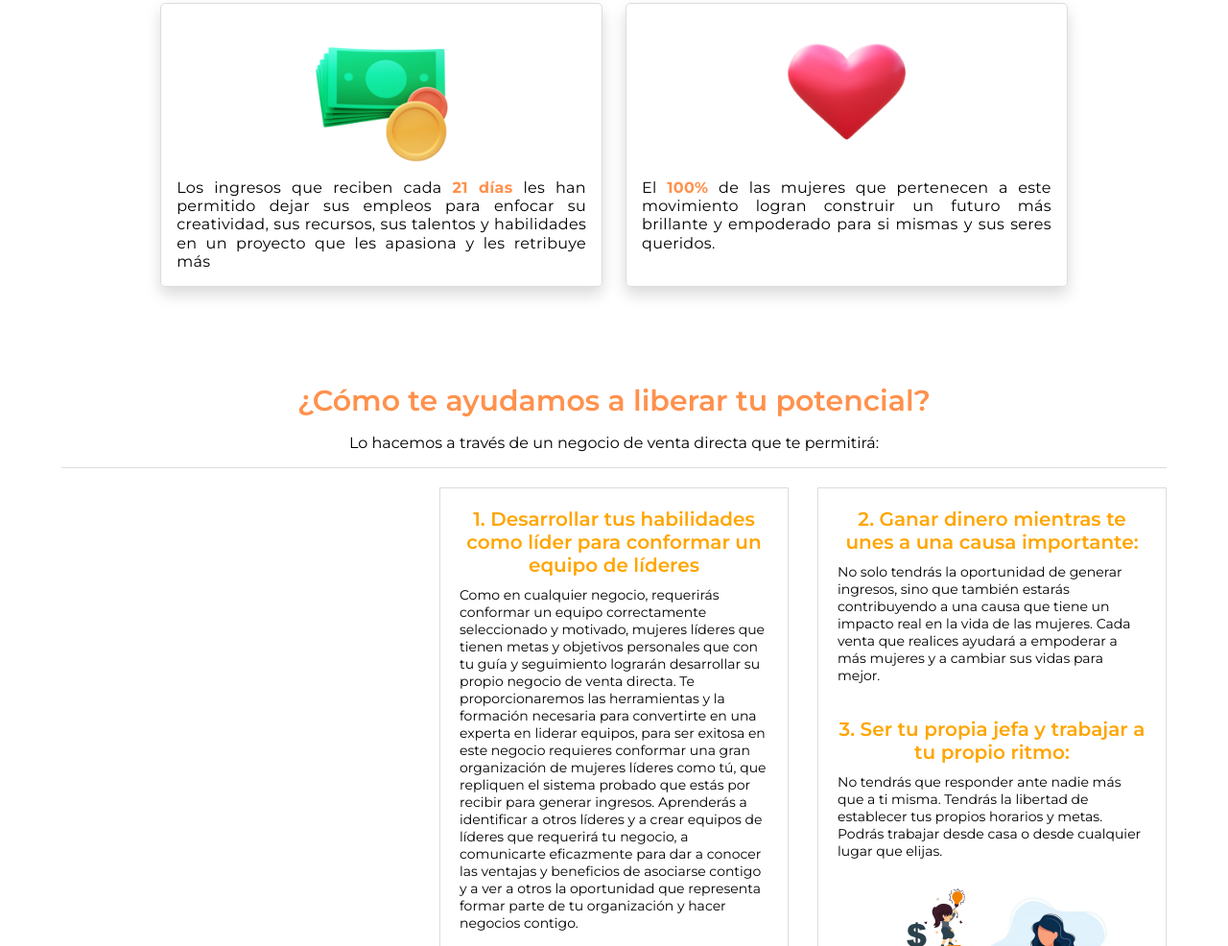
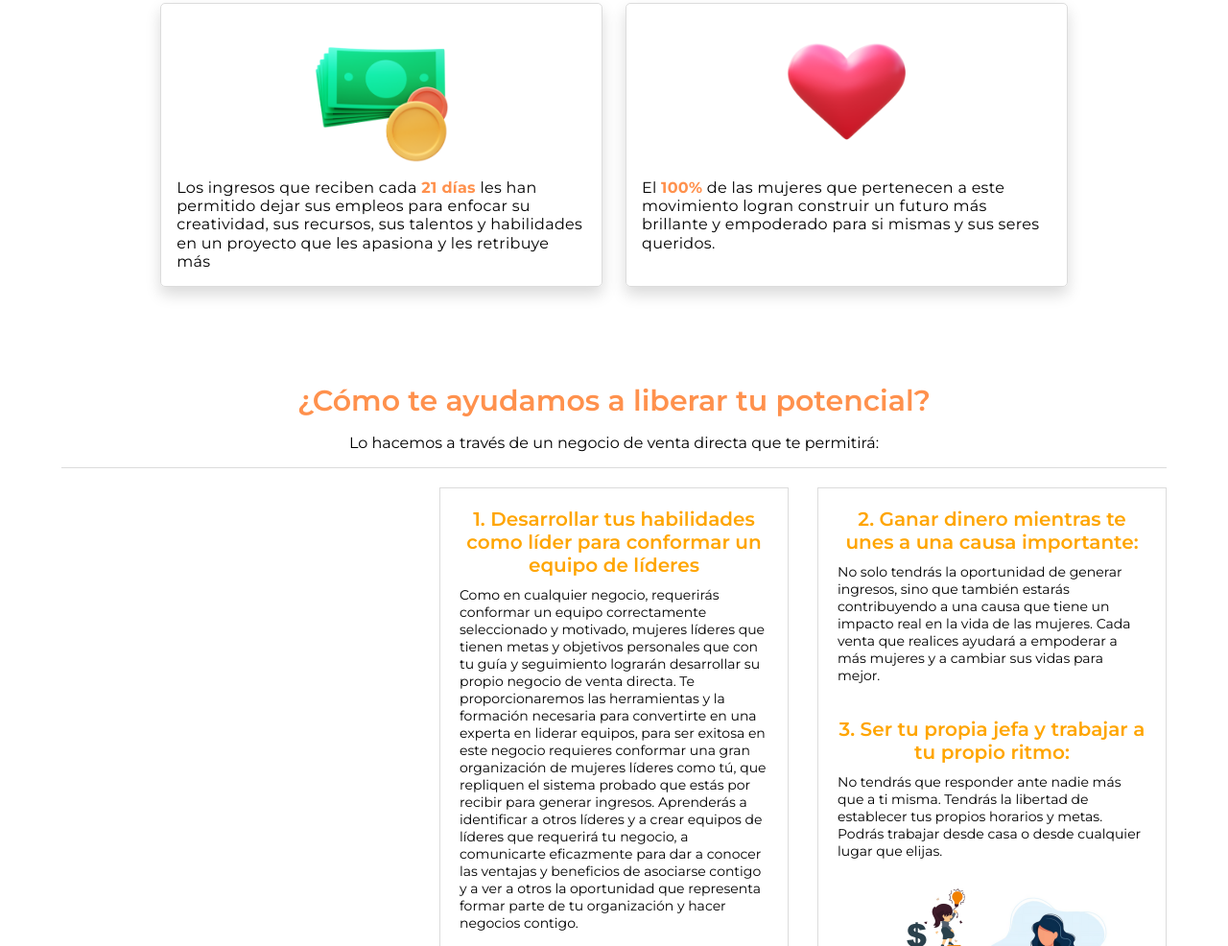
Before and after one commit to Denilcecaes24/sharing-mind-mujeres-emp, a plain HTML site: page index.html in a window 1280 px wide. Shown: the part 4301-5287 px from the top of the page at 96% size. Drawn offline with nearby package versions, Linux system fonts and the light colour scheme.

Commit message:
Update class in index.html

```diff
--- a/index.html
+++ b/index.html
@@ -310,7 +310,7 @@
                           <img src="./img/ico_ing.png" class="icon_styles_s7" alt="">
                         </div>
                         <div class="cl_txt mt">
-                            <p class="clr_black txt_styles pos_justify">Los ingresos que reciben cada <strong class="orange">21 días</strong> les han permitido dejar sus empleos para enfocar su creatividad, sus recursos, sus talentos y habilidades en un proyecto que les apasiona y les retribuye más</p>
+                            <p class="clr_black txt_styles">Los ingresos que reciben cada <strong class="orange">21 días</strong> les han permitido dejar sus empleos para enfocar su creatividad, sus recursos, sus talentos y habilidades en un proyecto que les apasiona y les retribuye más</p>
                         </div>
                     </div>
 
@@ -320,7 +320,7 @@
                             <!--i class="bi-gender-female icon_styles_s7"></i-->
                         </div>
                         <div class="cl_txt mt">
-                            <p class="clr_black txt_styles pos_justify">El <strong class="orange">100%</strong> de las mujeres que pertenecen a este movimiento logran construir un futuro más brillante y empoderado para si mismas y sus seres queridos.</p>
+                            <p class="clr_black txt_styles">El <strong class="orange">100%</strong> de las mujeres que pertenecen a este movimiento logran construir un futuro más brillante y empoderado para si mismas y sus seres queridos.</p>
                         </div>
                     </div>
                 </div>
```
